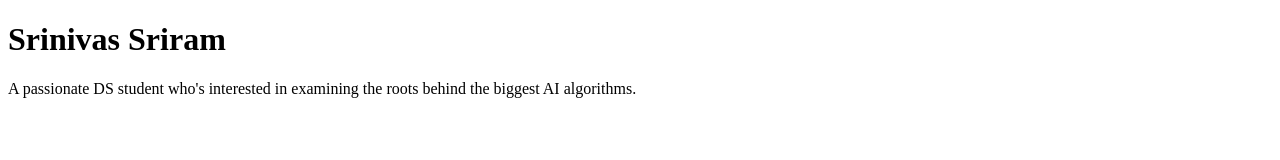
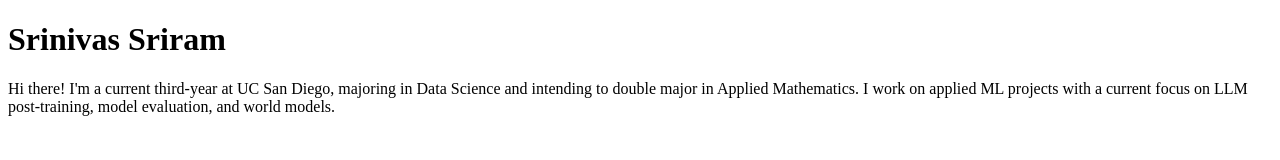
Before and after one commit to srinisriram/portfolio, a plain HTML site: page index.html in a window 1280 px wide. Drawn offline with Linux system fonts and the light colour scheme.

Commit message:
Update index.html

```diff
--- a/index.html
+++ b/index.html
@@ -7,7 +7,10 @@
 </head>
 <body>
     <h1> Srinivas Sriram </h1>
-    <p> A passionate DS student who's interested in examining the
-        roots behind the biggest AI algorithms. </p>
+    <p> Hi there! I'm a current third-year at UC San Diego, majoring
+        in Data Science and intending to double major in Applied Mathematics.
+        I work on applied ML projects with a current focus on LLM post-training,
+        model evaluation, and world models.
+ </p>
 </body>
 </html>
```
